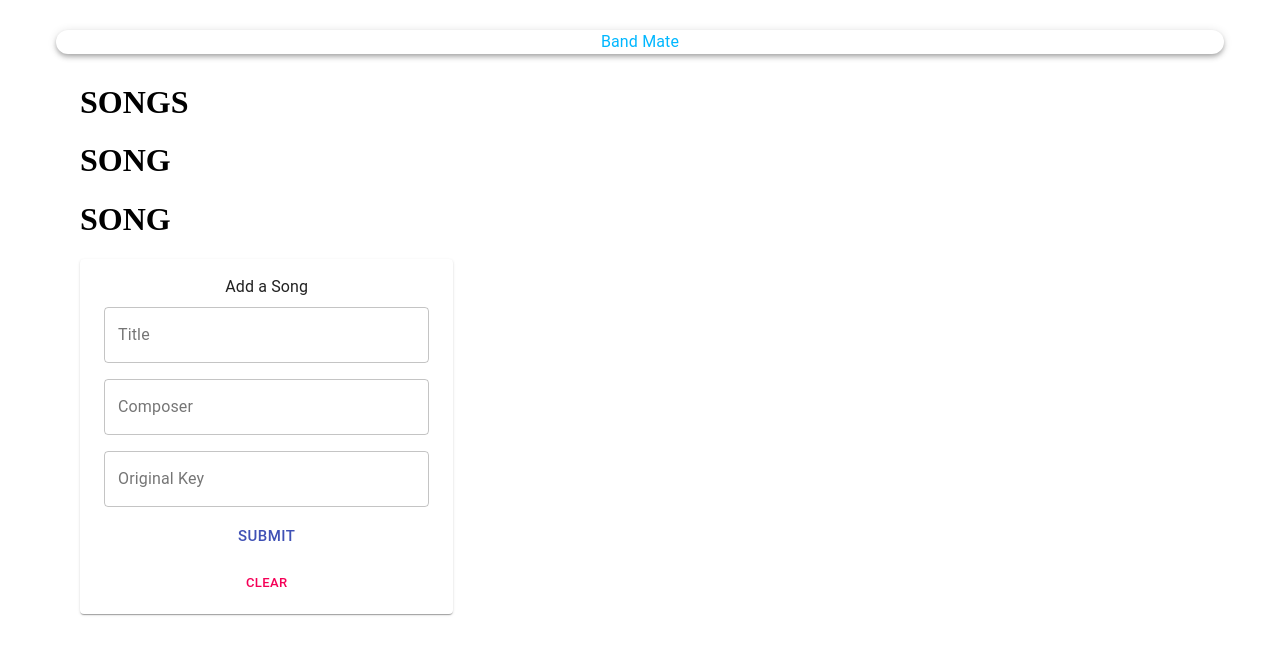
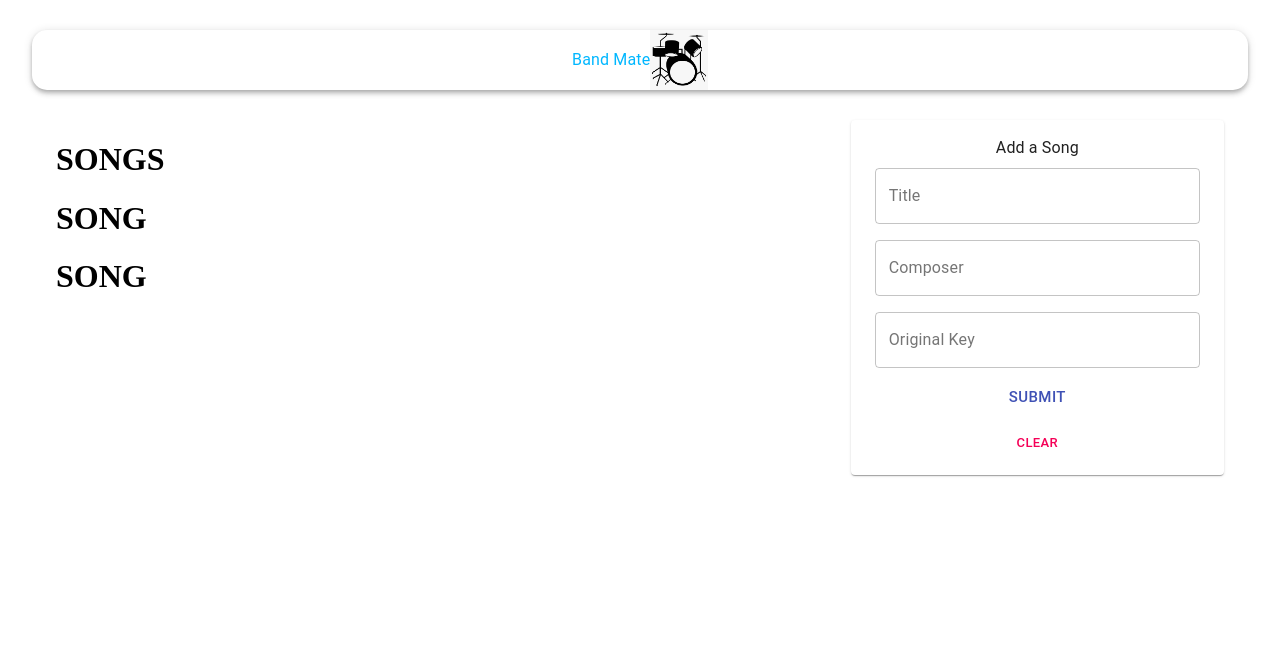
Before and after one commit to bhawkins6177/BandMate2.0, a React (Create React App) app in the folder client/: page / in a window 1280 px wide. Shown: the top 654 px of the page. Built offline with nearby package versions, Linux system fonts and the light colour scheme; no server answers.

Commit message:
more styling

```diff
--- a/client/src/App.js
+++ b/client/src/App.js
@@ -1,13 +1,44 @@
-import { Container } from "@material-ui/core";
-import React from "react";
-import Main from "./Main";
+import React, {useEffect} from "react";
+// everythin that was in App.js in my first version should not be in Main.js so I can set up react routers.
+import {Container, AppBar, Typography, Grow, Grid} from '@material-ui/core';
+import { useDispatch } from "react-redux";
+import { getSongs } from "./actions/songs";
+
+import Songs from "./components/Songs/Songs";
+import SongForm from "./components/SongForm/SongForm";
+import bandmateimage from './images/bandmate.png'
+// maybe put a logo in later?
+import useStyles from './styles';
 
 const App = () => {
-    return (
-        <Container>
-            <Main />
+
+    const classes = useStyles();
+    const dispatch = useDispatch();
+
+    useEffect(()=> {
+        dispatch(getSongs())
+    }, [dispatch])
+
+    return(
+        <Container maxWidth="lg">
+            <AppBar className = {classes.appBar} position="static" color="inherit">
+                <Typography className={classes.heading} varient="h2" align="center">Band Mate</Typography>
+                <img className="classes.image" src={bandmateimage} alt='icon' height='60' />
+            </AppBar>
+            <Grow in>
+                <Container>
+                    <Grid container justifyContent='space-between'alignItems="stretch" spacing={3}>
+                        <Grid item xs={12} sm={7}>
+                            <Songs />
+                        </Grid>
+                        <Grid item xs={12} sm={4}>
+                            <SongForm />
+                        </Grid>
+                    </Grid>
+                </Container>
+            </Grow>
         </Container>
-    );
+    )
 }
 
 export default App;
--- a/client/src/Main.js
+++ /dev/null
@@ -1,42 +0,0 @@
-import React, {useEffect} from "react";
-// everythin that was in App.js in my first version should not be in Main.js so I can set up react routers.
-import {Container, AppBar, Typography, Grow, Grid} from '@material-ui/core';
-import { useDispatch } from "react-redux";
-import { getSongs } from "./actions/songs";
-
-import Songs from "./components/Songs/Songs";
-import SongForm from "./components/SongForm/SongForm";
-// maybe put a logo in later? look at 32 min
-import useStyles from './styles';
-
-const Main = () => {
-
-    const classes = useStyles();
-    const dispatch = useDispatch();
-
-    useEffect(()=> {
-        dispatch(getSongs())
-    }, [dispatch])
-
-    return(
-        <Container maxidth="lg">
-            <AppBar className = {classes.appBar} position="static" color="inherit">
-                <Typography className={classes.heading} varient="h2" align="center">Band Mate</Typography>
-            </AppBar>
-            <Grow in>
-                <Container>
-                    <Grid justifyContent="space-between" alignItems="stretch" spacing={3}>
-                        <Grid item xs={12} sm={7}>
-                            <Songs />
-                        </Grid>
-                        <Grid item xs={12} sm={4}>
-                            <SongForm />
-                        </Grid>
-                    </Grid>
-                </Container>
-            </Grow>
-        </Container>
-    )
-}
-
-export default Main;
```
Also changed, not shown: client/src/images/bandmate.png (added).
